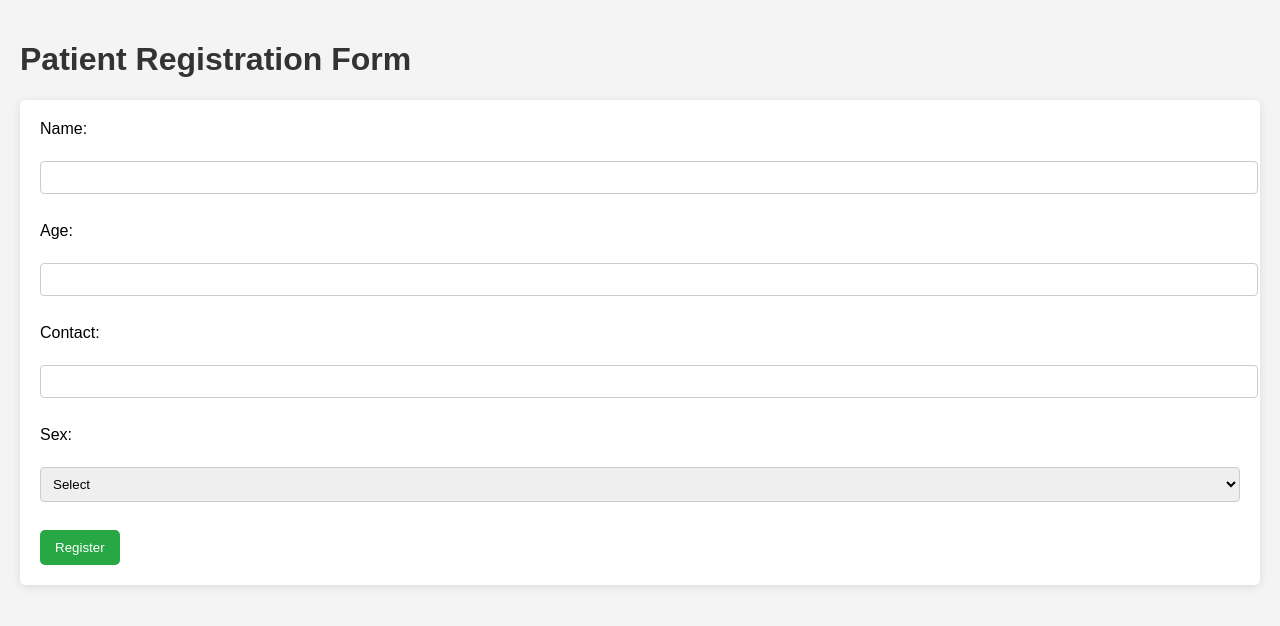
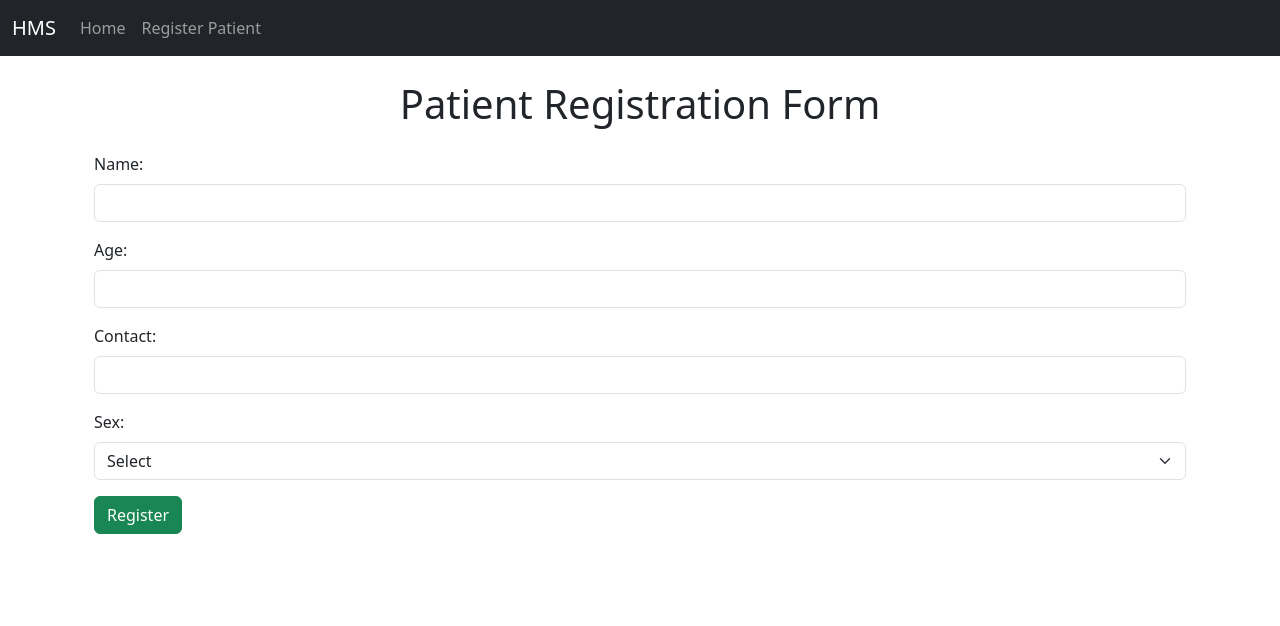
Before and after one commit to arvineee/Hospital-System, a Django app: template HMS/templates/patients/register.html in a window 1280 px wide. Shown: the top 626 px of the page. Run offline with Django 5.2, Linux system fonts and the light colour scheme; the template is opened without the code that fills it, so the values that code supplies are empty.

Commit message:
base.html

```diff
--- a/HMS/patients/urls.py
+++ b/HMS/patients/urls.py
@@ -2,5 +2,6 @@ from django.urls import path
 from . import views
 
 urlpatterns = [
-    path('',views.pat_register, name="pat_register"), # url to register patients
+    path('register/',views.pat_register, name="pat_register"), # url to register patients
+    path('',views.home, name="home"), # url to view all patients
 ]
--- /dev/null
+++ b/HMS/templates/patients/base.html
@@ -0,0 +1,50 @@
+<!-- filepath: /workspaces/codespaces-blank/HMS/templates/base.html -->
+<!DOCTYPE html>
+<html lang="en">
+<head>
+    <meta charset="UTF-8">
+    <meta name="viewport" content="width=device-width, initial-scale=1.0">
+    <title>{% block title %}HMS{% endblock %}</title>
+    <!-- Bootstrap CSS -->
+    <link href="https://cdn.jsdelivr.net/npm/bootstrap@5.3.0/dist/css/bootstrap.min.css" rel="stylesheet">
+</head>
+<body>
+    {% if messages %}
+		<div class="messages">
+		{% for message in messages %}
+			<div class="alert {% if message.tags %}alert-{{ message.tags }}"{% endif %}>
+				{{ message }}
+			</div>
+		{% endfor %}
+		</div>
+	{% endif %}
+    <!-- Navigation Bar -->
+    <nav class="navbar navbar-expand-lg navbar-dark bg-dark">
+        <div class="container-fluid">
+            <a class="navbar-brand" href="#">HMS</a>
+            <button class="navbar-toggler" type="button" data-bs-toggle="collapse" data-bs-target="#navbarNav" aria-controls="navbarNav" aria-expanded="false" aria-label="Toggle navigation">
+                <span class="navbar-toggler-icon"></span>
+            </button>
+            <div class="collapse navbar-collapse" id="navbarNav">
+                <ul class="navbar-nav">
+                    <li class="nav-item">
+                        <a class="nav-link" href="{% url 'home' %}">Home</a>
+                    </li>
+                    <li class="nav-item">
+                        <a class="nav-link" href="{% url 'pat_register' %}">Register Patient</a>
+                    </li>
+                </ul>
+            </div>
+        </div>
+    </nav>
+
+    <!-- Main Content -->
+    <div class="container mt-4">
+        {% block content %}
+        {% endblock %}
+    </div>
+
+    <!-- Bootstrap JS -->
+    <script src="https://cdn.jsdelivr.net/npm/bootstrap@5.3.0/dist/js/bootstrap.bundle.min.js"></script>
+</body>
+</html>
--- a/HMS/templates/patients/register.html
+++ b/HMS/templates/patients/register.html
@@ -1,85 +1,35 @@
-<!-- filepath: /workspaces/codespaces-blank/HMS/templates/register.html -->
-<!DOCTYPE html>
-<html lang="en">
-<head>
-    <meta charset="UTF-8">
-    <meta name="viewport" content="width=device-width, initial-scale=1.0">
-    <title>Patient Registration</title>
-</head>
-<style>
-    body {
-        font-family: Arial, sans-serif;
-        background-color: #f4f4f4;
-        margin: 0;
-        padding: 20px;
-    }
-    h1 {
-        color: #333;
-    }
-    form {
-        background-color: #fff;
-        padding: 20px;
-        border-radius: 5px;
-        box-shadow: 0 2px 10px rgba(0, 0, 0, 0.1);
-    }
-    label {
-        display: block;
-        margin-bottom: 5px;
-    }
-    input[type="text"],
-    input[type="number"],
-    select {
-        width: 100%;
-        padding: 8px;
-        margin-bottom: 10px;
-        border-radius: 4px;
-        border: 1px solid #ccc;
-    }
-    button {
-        background-color: #28a745;
-        color: white;
-        padding: 10px 15px;
-        border: none;
-        border-radius: 5px;
-        cursor: pointer;
-    }
-    button:hover {
-        background-color: #218838;
-    }
-</style>
+<!-- filepath: /workspaces/codespaces-blank/HMS/templates/patients/register.html -->
+{% extends 'base.html' %}
 
-{% if messages %}
-		<div class="messages">
-		{% for message in messages %}
-			<div class="alert {% if message.tags %}alert-{{ message.tags }}"{% endif %}>
-				{{ message }}
-			</div>
-		{% endfor %}
-		</div>
-	{% endif %}
-<!-- This is the HTML template for the patient registration form -->
-<body>
-    <h1>Patient Registration Form</h1>
+{% block title %}Patient Registration{% endblock %}
+
+{% block content %}
+<h1 class="text-center mb-4">Patient Registration Form</h1>
+<div class="container">
     <form method="POST" action="{% url 'pat_register' %}">
         {% csrf_token %}
-        <label for="name">Name:</label><br>
-        <input type="text" id="name" name="name" required><br><br>
-
-        <label for="age">Age:</label><br>
-        <input type="number" id="age" name="age" required><br><br>
-
-        <label for="contact">Contact:</label><br>
-        <input type="text" id="contact" name="contact" required><br><br>
-
-        <label for="sex">Sex:</label><br>
-        <select id="sex" name="sex" required>
-            <option value="">Select</option>
-            <option value="Male">Male</option>
-            <option value="Female">Female</option>
-            <option value="Other">Other</option>
-        </select><br><br>
-
-        <button type="submit">Register</button>
+        <div class="mb-3">
+            <label for="name" class="form-label">Name:</label>
+            <input type="text" id="name" name="name" class="form-control" required>
+        </div>
+        <div class="mb-3">
+            <label for="age" class="form-label">Age:</label>
+            <input type="number" id="age" name="age" class="form-control" required>
+        </div>
+        <div class="mb-3">
+            <label for="contact" class="form-label">Contact:</label>
+            <input type="text" id="contact" name="contact" class="form-control" required>
+        </div>
+        <div class="mb-3">
+            <label for="sex" class="form-label">Sex:</label>
+            <select id="sex" name="sex" class="form-select" required>
+                <option value="">Select</option>
+                <option value="Male">Male</option>
+                <option value="Female">Female</option>
+                <option value="Other">Other</option>
+            </select>
+        </div>
+        <button type="submit" class="btn btn-success">Register</button>
     </form>
-</body>
-</html>
+</div>
+{% endblock %}
```
Also changed, not shown: HMS/patients/views.py (+5 -2 lines), HMS/templates/patients/home.html (added, +38 -0 lines), HMS/db.sqlite3.
